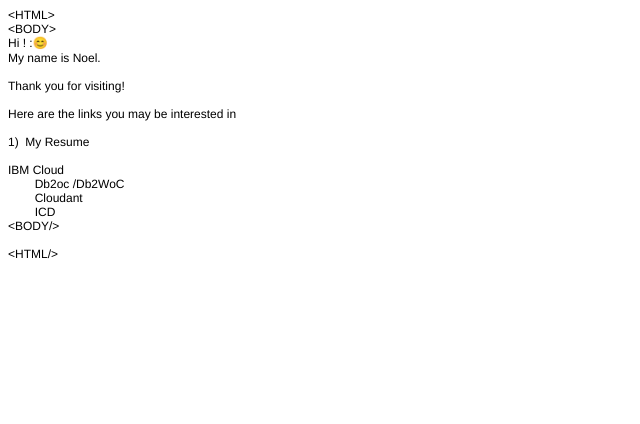
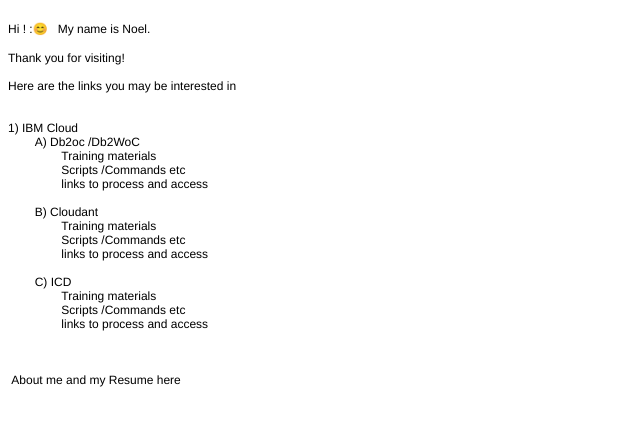
Before and after one commit to noedsouz/noedsouz.github.io, a plain HTML site: page index.html in a window 1280 px wide. Shown: the whole page, without its empty margins (0-640 px from the left). Drawn offline with Linux system fonts and the light colour scheme.

Commit message:
second  commit

```diff
--- a/index.html
+++ b/index.html
@@ -7,30 +7,39 @@
   <meta name="Generator" content="Cocoa HTML Writer">
   <meta name="CocoaVersion" content="1894.5">
   <style type="text/css">
-    p.p1 {margin: 0.0px 0.0px 0.0px 0.0px; font: 12.0px Helvetica}
-    p.p2 {margin: 0.0px 0.0px 0.0px 0.0px; font: 12.0px Helvetica; min-height: 14.0px}
+    p.p1 {margin: 0.0px 0.0px 0.0px 0.0px; font: 12.0px Helvetica; min-height: 14.0px}
+    p.p2 {margin: 0.0px 0.0px 0.0px 0.0px; font: 12.0px Helvetica}
     span.s1 {font: 12.0px 'Apple Color Emoji'}
     span.Apple-tab-span {white-space:pre}
   </style>
 </head>
 <body>
-<p class="p1">&lt;HTML&gt;</p>
-<p class="p1">&lt;BODY&gt;</p>
-<p class="p1">Hi ! :<span class="s1">😊</span></p>
-<p class="p1">My name is Noel.</p>
-<p class="p2"><br></p>
-<p class="p1">Thank you for visiting!</p>
-<p class="p2"><br></p>
-<p class="p1">Here are the links you may be interested in</p>
-<p class="p2"><br></p>
-<p class="p1">1)<span class="Apple-converted-space">  </span>My Resume<span class="Apple-converted-space"> </span></p>
-<p class="p2"><br></p>
-<p class="p1">IBM Cloud<span class="Apple-converted-space"> </span></p>
-<p class="p1"><span class="Apple-tab-span">	</span>Db2oc /Db2WoC</p>
-<p class="p1"><span class="Apple-tab-span">	</span>Cloudant</p>
-<p class="p1"><span class="Apple-tab-span">	</span>ICD</p>
-<p class="p1">&lt;BODY/&gt;</p>
-<p class="p2"><br></p>
-<p class="p1">&lt;HTML/&gt;</p>
+<p class="p1"><br></p>
+<p class="p2">Hi ! :<span class="s1">😊</span> <span class="Apple-converted-space">  </span>My name is Noel.</p>
+<p class="p1"><br></p>
+<p class="p2">Thank you for visiting!</p>
+<p class="p1"><br></p>
+<p class="p2">Here are the links you may be interested in</p>
+<p class="p1"><br></p>
+<p class="p1"><br></p>
+<p class="p2">1) IBM Cloud<span class="Apple-converted-space"> </span></p>
+<p class="p2"><span class="Apple-tab-span">	</span>A) Db2oc /Db2WoC</p>
+<p class="p2"><span class="Apple-tab-span">	</span><span class="Apple-tab-span">	</span>Training materials<span class="Apple-converted-space"> </span></p>
+<p class="p2"><span class="Apple-tab-span">	</span><span class="Apple-tab-span">	</span>Scripts /Commands etc<span class="Apple-converted-space"> </span></p>
+<p class="p2"><span class="Apple-tab-span">	</span><span class="Apple-tab-span">	</span>links to process and access</p>
+<p class="p1"><br></p>
+<p class="p2"><span class="Apple-tab-span">	</span>B) Cloudant</p>
+<p class="p2"><span class="Apple-tab-span">	</span><span class="Apple-tab-span">	</span>Training materials<span class="Apple-converted-space"> </span></p>
+<p class="p2"><span class="Apple-tab-span">	</span><span class="Apple-tab-span">	</span>Scripts /Commands etc<span class="Apple-converted-space"> </span></p>
+<p class="p2"><span class="Apple-tab-span">	</span><span class="Apple-tab-span">	</span>links to process and access</p>
+<p class="p1"><span class="Apple-tab-span">	</span></p>
+<p class="p2"><span class="Apple-tab-span">	</span>C) ICD</p>
+<p class="p2"><span class="Apple-tab-span">	</span><span class="Apple-tab-span">	</span>Training materials<span class="Apple-converted-space"> </span></p>
+<p class="p2"><span class="Apple-tab-span">	</span><span class="Apple-tab-span">	</span>Scripts /Commands etc<span class="Apple-converted-space"> </span></p>
+<p class="p2"><span class="Apple-tab-span">	</span><span class="Apple-tab-span">	</span>links to process and access</p>
+<p class="p1"><br></p>
+<p class="p1"><br></p>
+<p class="p1"><br></p>
+<p class="p2"><span class="Apple-converted-space"> </span>About me and my Resume here<span class="Apple-converted-space"> </span></p>
 </body>
 </html>
```
